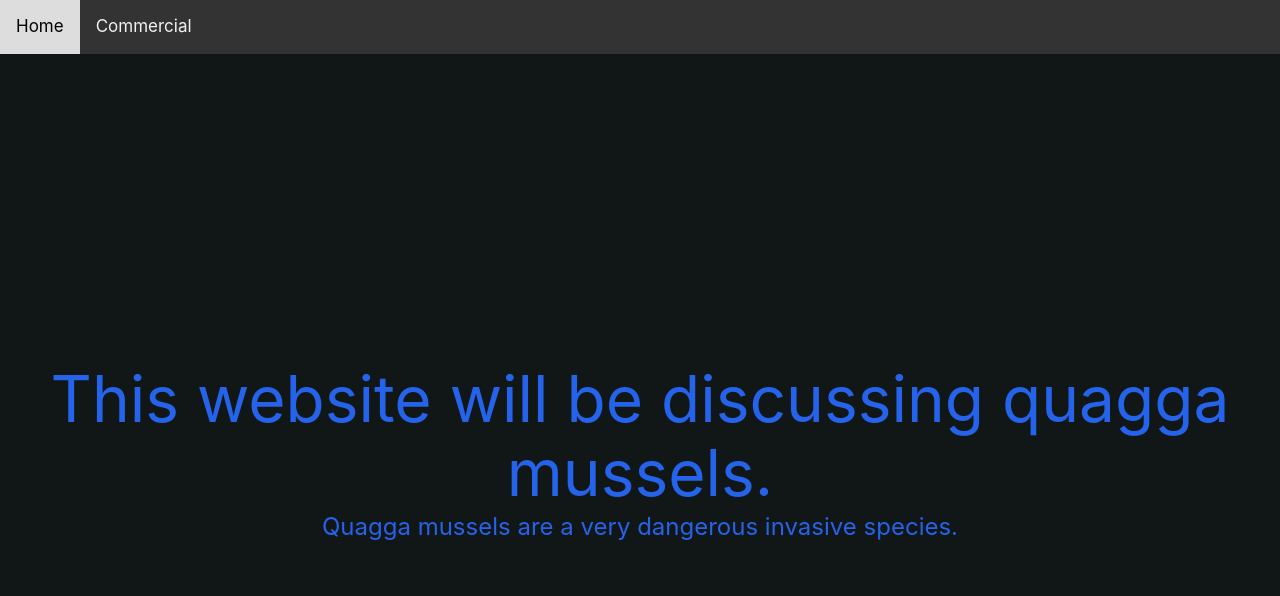
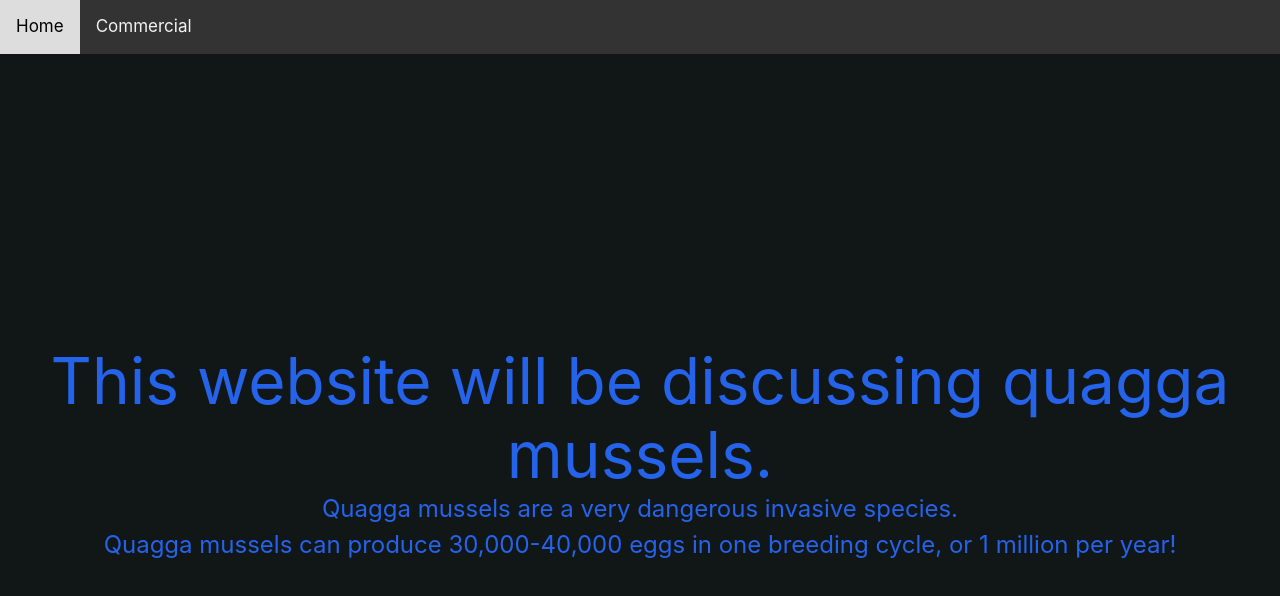
Before and after one commit to Thetoyking91/quagga-mussels, a Next.js app: page / in a window 1280 px wide. Shown: the top 596 px of the page. Built offline with nearby package versions, Linux system fonts and the light colour scheme.

Commit message:
Update index.js

```diff
--- a/pages/index.js
+++ b/pages/index.js
@@ -8,6 +8,7 @@ export default function Home() {
     <div>
       <Template title="Home" headText="This website will be discussing quagga mussels." desc="Quagga Mussels" >
         <p> Quagga mussels are a very dangerous invasive species. </p>
+        <p> Quagga mussels can produce 30,000-40,000 eggs in one breeding cycle, or 1 million per year! </p>
       </Template>
     </div>
   )
```
